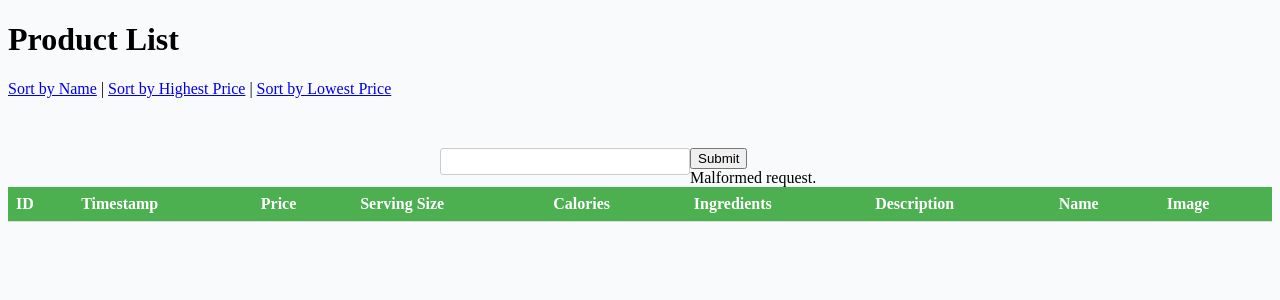
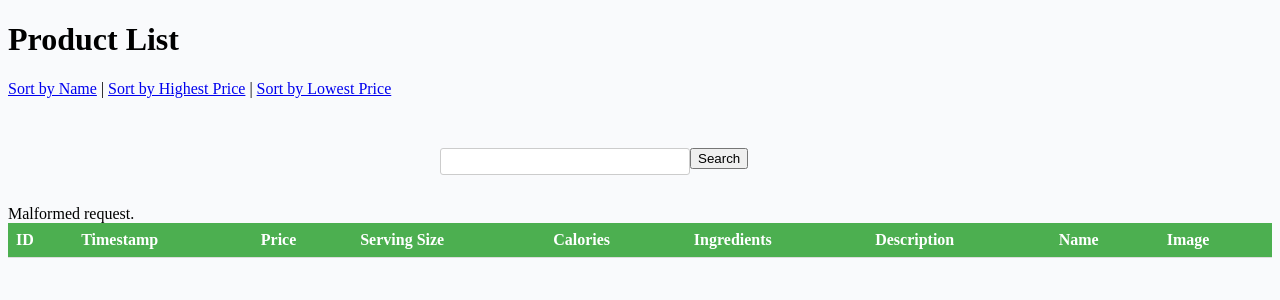
Before and after one commit to LearningMLTranslations/thesecretserver, a PHP site: page /list.php in a window 1280 px wide. Shown: the part 26-326 px from the top of the page. Run offline with PHP 8.4, Linux system fonts and the light colour scheme; lists and menus that the app fills with data are empty.

Commit message:
Add files via upload

```diff
--- a/list.php
+++ b/list.php
@@ -22,12 +22,24 @@
 <?php include 'header.php'; ?>
 	<h1>Product List</h1>
 
-<a href="?order=name">Sort by Name</a> | <a href="?order=price">Sort by Highest Price</a> | <a href="?order=price%20DESC">Sort by Lowest Price</a>
-<form action="?order=name">
-    <input type="text" name="search">
-    <input type="submit" name="Search">
+	<?php
+		$search = isset($_GET['search']) ? htmlspecialchars($_GET['search']) : '';
+		$order = isset($_GET['order']) ? htmlspecialchars($_GET['order']) : '';
+
+		$sortByName = "?order=name&search=$search";
+		$sortByHighestPrice = "?order=price&search=$search";
+		$sortByLowestPrice = "?order=price DESC&search=$search";
+	?>
+
+	<a href="<?= $sortByName ?>">Sort by Name</a> |
+	<a href="<?= $sortByHighestPrice ?>">Sort by Highest Price</a> |
+	<a href="<?= $sortByLowestPrice ?>">Sort by Lowest Price</a>
+
+	<form action="?">
+		<input type="text" name="search" value="<?= $search ?>">
+		<input type="submit" value="Search">
 	</form>
-
+<br /> <br />
 	<table>
 		<thead>
 			<tr>
@@ -48,6 +60,7 @@
 	</table>
 
 	<br /><br /><br />
+
 	<p>This site is sponsored by <a href="https://www.wctc.edu">www.wctc.edu</a></p>
 </body>
 </html>
```
Lines whose indentation alone changed are shown as unchanged.
